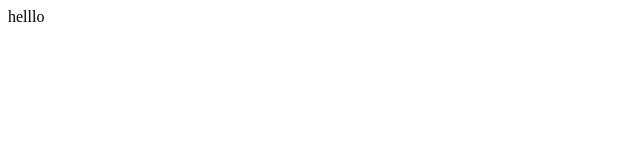
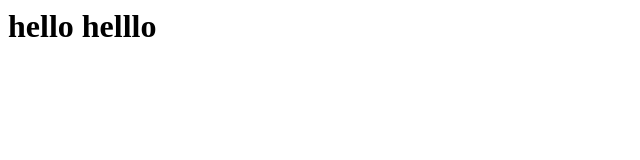
Before and after one commit to deepakbolya/Demo, a plain HTML site: page index.html in a window 1280 px wide. Shown: the whole page, without its empty margins (0-640 px from the left). Drawn offline with Linux system fonts and the light colour scheme.

Commit message:
second commit

```diff
--- a/index.html
+++ b/index.html
@@ -1 +1,3 @@
+
+<h1> hello<h/1>
 helllo
```
